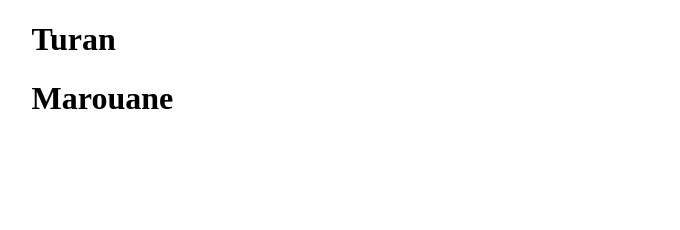
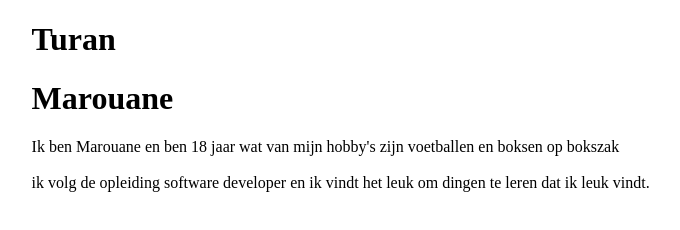
Before and after one commit to 2Ran076/PRO-G-M-T, a plain HTML site: page index.html in a window 1280 px wide. Shown: the whole page, without its empty margins (166-846 px from the left). Drawn offline with Linux system fonts and the light colour scheme.

Commit message:
profiel marouane klaar

```diff
--- a/index.html
+++ b/index.html
@@ -14,6 +14,8 @@
         <div class="wrapper2">
             <div class="Marouane-profiel">
                 <h1>Marouane</h1>
+                <p>Ik ben Marouane en ben 18 jaar wat van mijn hobby's zijn voetballen en boksen op bokszak <Br></Br>
+                    ik volg de opleiding software developer en ik vindt het leuk om dingen te leren dat ik leuk vindt. </p>
     </div>
 
 </body>
```
